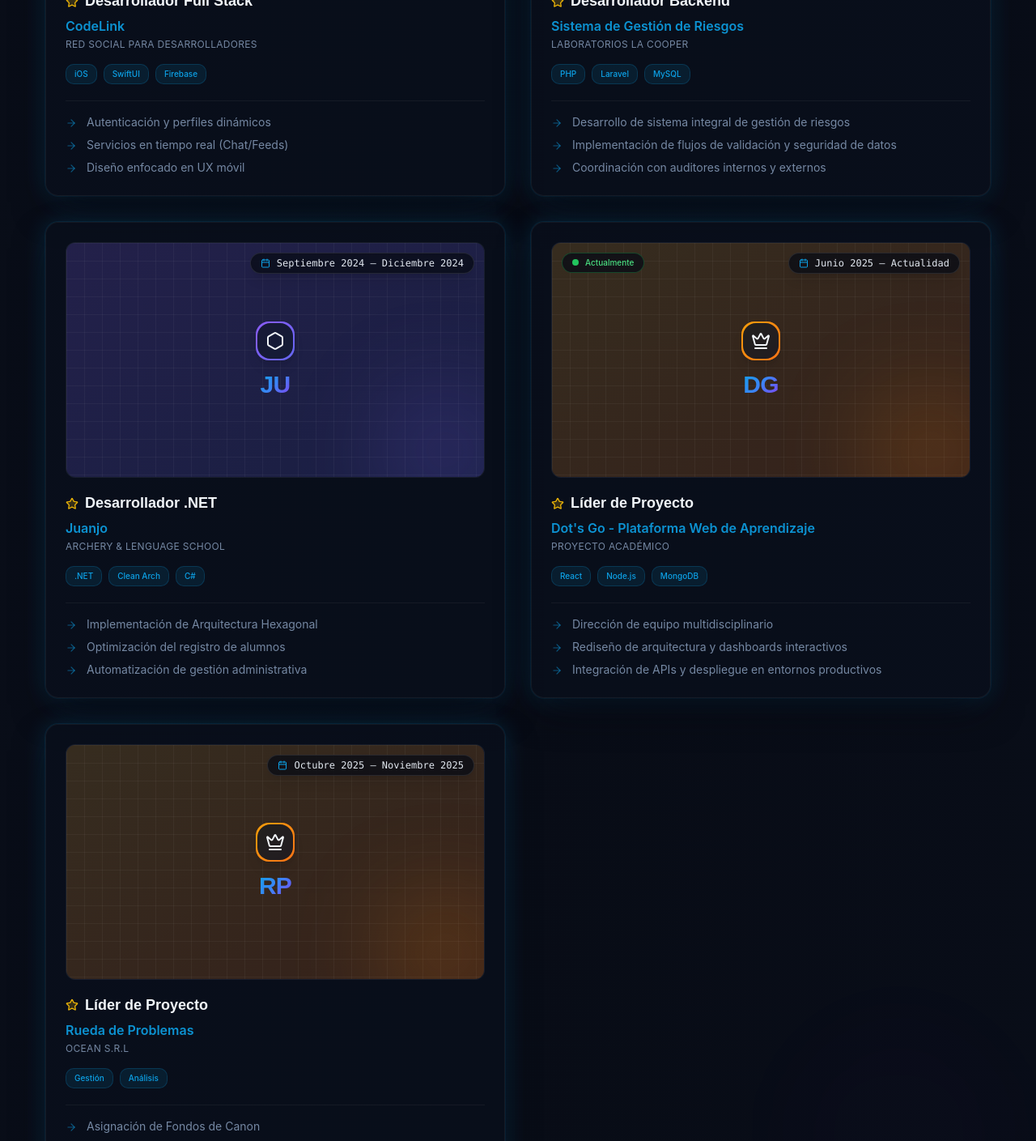
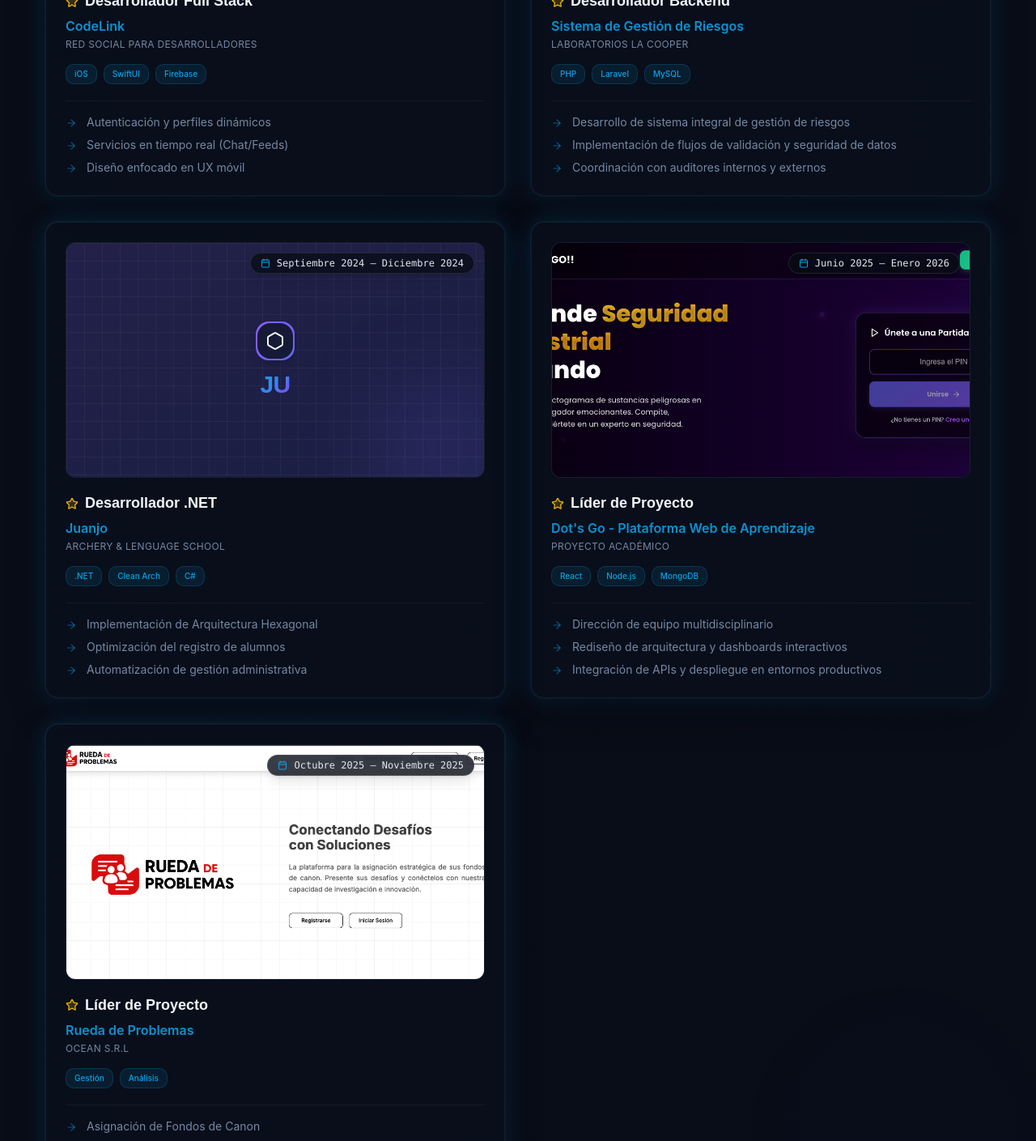
Before and after one commit to JTastico/digital-identity-hub, a React (Vite) app: page /#/ in a window 1280 px wide. Shown: the part 1795-3204 px from the top of the page at 81% size. Built offline with nearby package versions, Linux system fonts and the light colour scheme; the HTML template or start-up script is replaced by a standard one.

Commit message:
images dots and ruedadeproblemas

```diff
--- a/src/data/translations.ts
+++ b/src/data/translations.ts
@@ -80,21 +80,20 @@
           title: "Líder de Proyecto",
           project: "Dot's Go - Plataforma Web de Aprendizaje",
           company: "Proyecto Académico",
-          period: "Junio 2025 – Actualidad",
-          images: [],
+          period: "Junio 2025 – Enero 2026",
+          images: ["/dots/dashboard.png"],
           highlights: [
             "Dirección de equipo multidisciplinario",
             "Rediseño de arquitectura y dashboards interactivos",
             "Integración de APIs y despliegue en entornos productivos"
-          ],
-          current: true
+          ]
         },
         {
           title: "Líder de Proyecto",
           project: "Rueda de Problemas",
           company: "OCEAN S.R.L",
           period: "Octubre 2025 – Noviembre 2025",
-          images: [],
+          images: ["/ruedaproblemas/welcome.png"],
           highlights: [
             "Asignación de Fondos de Canon",
             "Levantamiento de requerimientos y reuniones con clientes",
@@ -274,21 +273,20 @@
           title: "Project Lead",
           project: "Dot's Go - Web Learning Platform",
           company: "Academic Project",
-          period: "June 2025 – Present",
-          images: [],
+          period: "June 2025 – January 2026",
+          images: ["/dots/dashboard.png"],
           highlights: [
             "Leading a multidisciplinary team",
             "Redesigning architecture and interactive dashboards",
             "Integrating APIs and deploying in production environments"
-          ],
-          current: true
+          ]
         },
         {
           title: "Project Lead",
           project: "Problem Wheel",
           company: "OCEAN S.R.L",
           period: "October 2025 – November 2025",
-          images: [],
+          images: ["/ruedaproblemas/welcome.png"],
           highlights: [
             "Canon Fund Allocation Strategy",
             "Requirements gathering and client meetings",
```
Also changed, not shown: public/dots/dashboard.png (added), public/ruedaproblemas/welcome.png (added).
